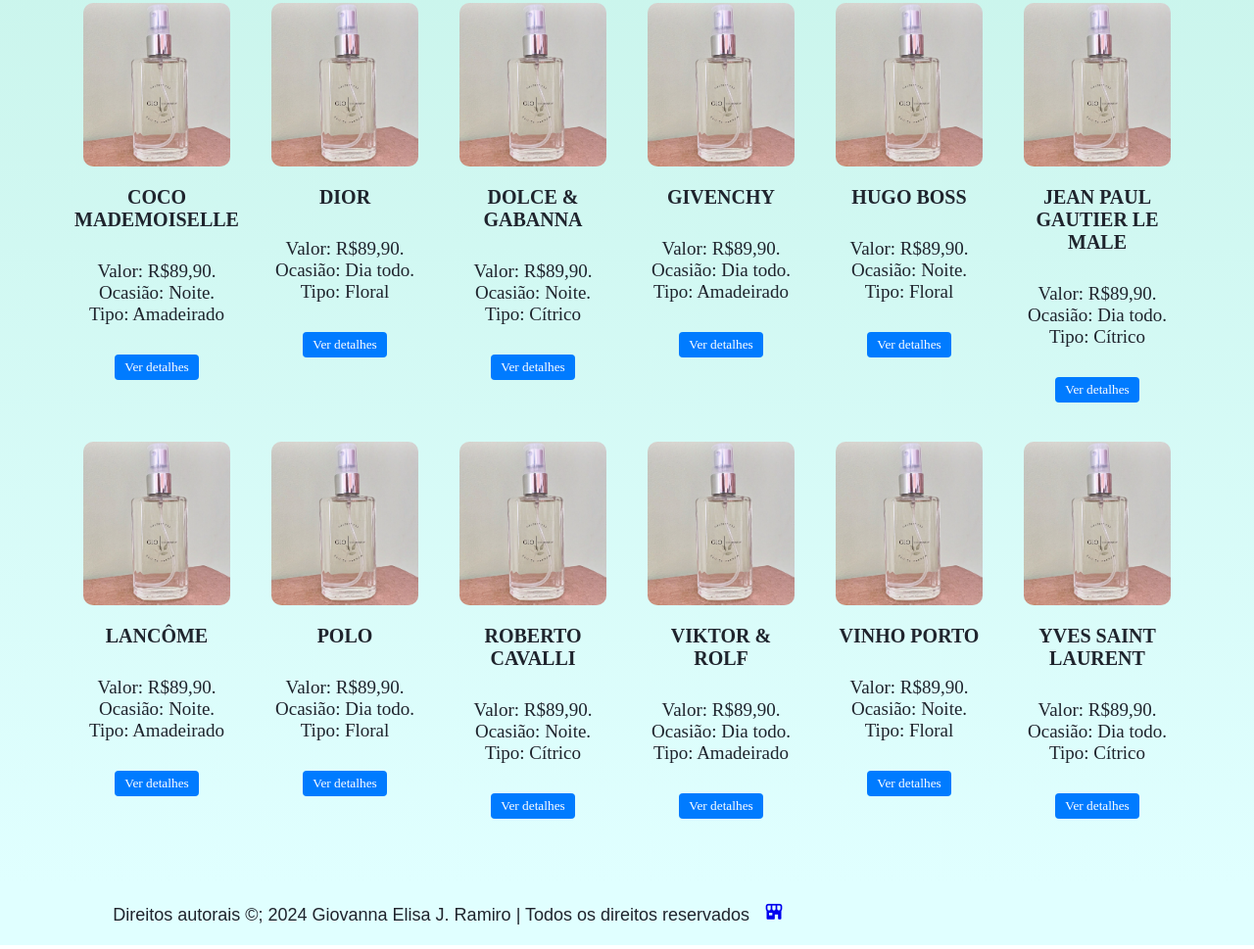
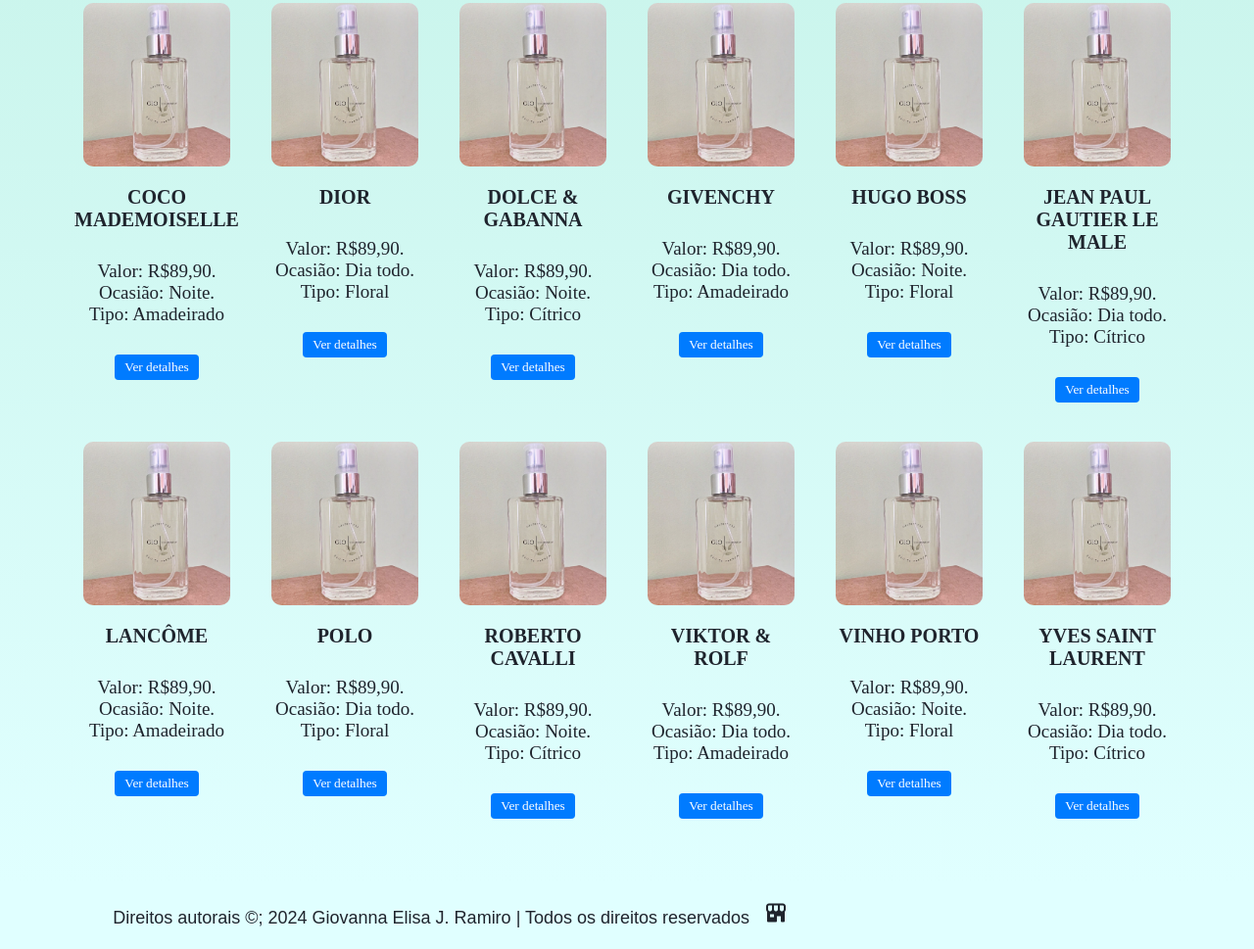
Before and after one commit to gigielisa/giofragrancia, a plain HTML site: page index.html in a window 1280 px wide. Shown: the part 7656-8625 px from the top of the page at 98% size. Drawn offline with nearby package versions, Linux system fonts and the light colour scheme.

Commit message:
Update styles.css
link adicionado no icone do footer

```diff
--- a/styles.css
+++ b/styles.css
@@ -402,9 +402,10 @@ body {
     color: var(--bg-color);
    font-size: 1.8rem;
 }
-.footer-text p i{
+.footer-text a{
     margin-left: 10px;
-   font-size: 2rem;
+    font-size: 2.4rem;
+    color: var(--bg-color);
 }
 
 @media only screen and (max-width: 800px){
```
